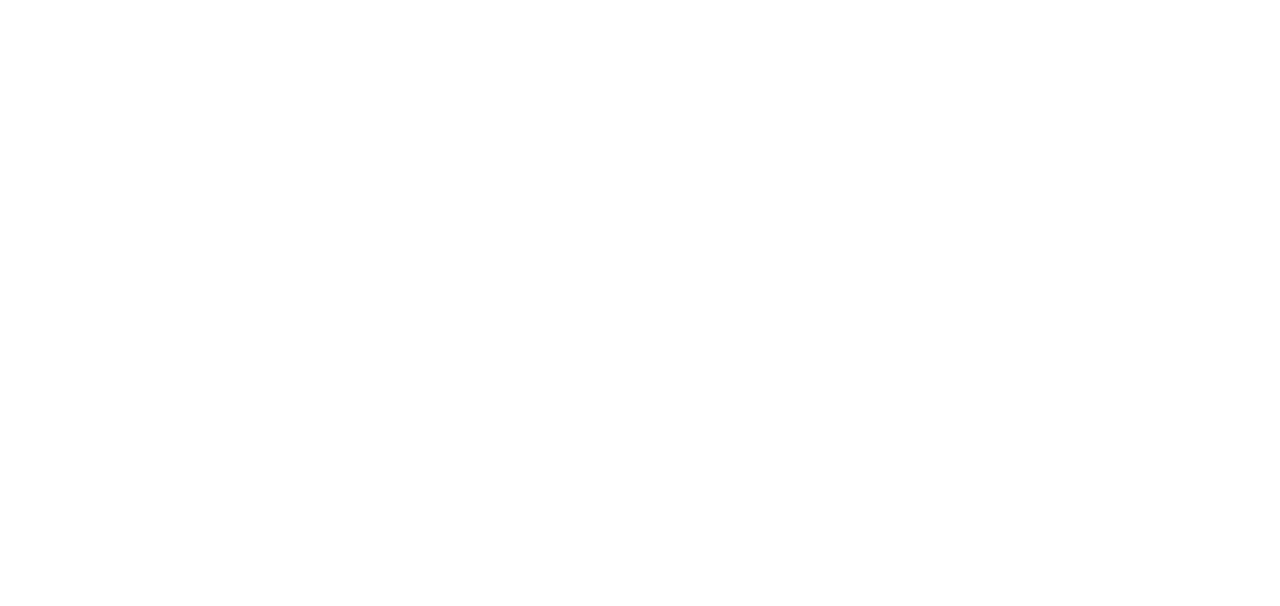
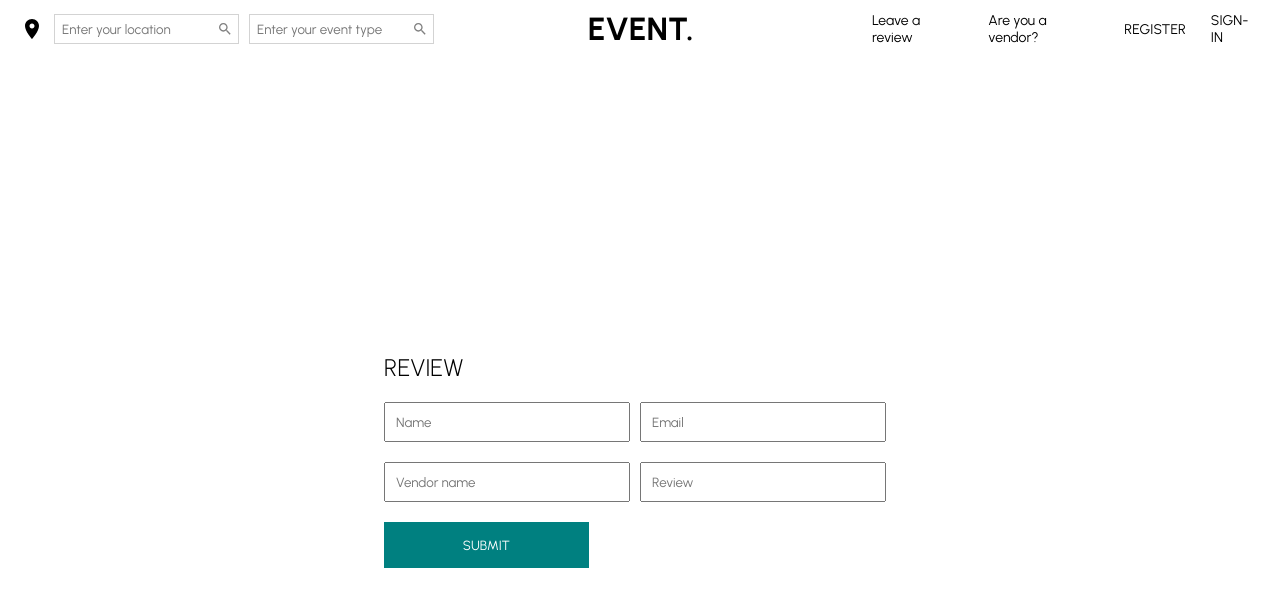
Before and after one commit to saichaitanya22/plan_my_event, a React (Create React App) app in the folder front-end/plan_my_event-app/: page /review in a window 1280 px wide. Before the commit this address had no page. Shown: the top 606 px of the page. Built offline with nearby package versions, Linux system fonts and the light colour scheme.

Commit message:
Review page added

```diff
--- a/front-end/plan_my_event-app/src/App.jsx
+++ b/front-end/plan_my_event-app/src/App.jsx
@@ -9,6 +9,7 @@
 import {Route, BrowserRouter as Router, Routes} from "react-router-dom";
 import React from "react";
 import Navbar from "./components/NavBar";
+import Review from "./pages/Review";
 
 function App() {
     return (
@@ -22,6 +23,8 @@
                        element={<Login/>}/>
                 <Route path="/vendorRegistration"
                        element={<VendorRegister/>}/>
+                <Route path="/review"
+                       element={<Review/>}/>
             </Routes>
         </Router>
     );
--- a/front-end/plan_my_event-app/src/components/NavBar.jsx
+++ b/front-end/plan_my_event-app/src/components/NavBar.jsx
@@ -78,7 +78,8 @@
                 </Left>
                 <Center href="/"><Logo>EVENT.</Logo></Center>
                 <Right>
-                    <MenuItem href={"/vendorRegistration"}>Are you a vendor?</MenuItem>
+                    <MenuItem href="/review">Leave a review</MenuItem>
+                    <MenuItem href="/vendorRegistration">Are you a vendor?</MenuItem>
                     <MenuItem href="/register">REGISTER</MenuItem>
                     <MenuItem href="/login">SIGN-IN</MenuItem>
                 </Right>
--- /dev/null
+++ b/front-end/plan_my_event-app/src/pages/Review.jsx
@@ -0,0 +1,77 @@
+import styled from "styled-components"
+import Navbar from "../components/NavBar";
+
+const Container = styled.div`
+  width: 100vw;
+  height: 100vh;
+  display: flex;
+  align-items: center;
+  justify-content: center;
+`;
+
+const Wrapper = styled.div`
+  width: 40%;
+  padding: 20px;
+  background-color: white;
+`;
+
+const Title = styled.h1`
+  font-size: 24px;
+  font-weight: 300;
+`;
+
+const Form = styled.form`
+  display: flex;
+  flex-wrap: wrap;
+`;
+
+const Input = styled.input`
+  flex: 1;
+  min-width: 40%;
+  margin: 20px 10px 0 0;
+  padding: 10px;
+`;
+
+const Agreement = styled.span`
+  font-size: 12px;
+  margin: 20px 0;
+`
+
+const Button = styled.button`
+  width: 40%;
+  border: none;
+  padding: 15px;
+  background-color: teal;
+  color: white;
+  cursor: pointer;
+  margin-top: 20px;
+`
+
+const RegisterForm = () => {
+    return (
+        <Container>
+            <Wrapper>
+                <Title>REVIEW</Title>
+                <Form>
+                    <Input placeholder="Name"/>
+                    <Input placeholder="Email"/>
+                    <Input placeholder="Vendor name"/>
+                    <Input placeholder="Review"/>
+                    <p><br/></p>
+                    <Button>SUBMIT</Button>
+                </Form>
+            </Wrapper>
+        </Container>
+    )
+}
+
+const Register = () => {
+    return (
+        <div>
+            <Navbar/>
+            <RegisterForm/>
+        </div>
+    )
+}
+
+export default Register
```
